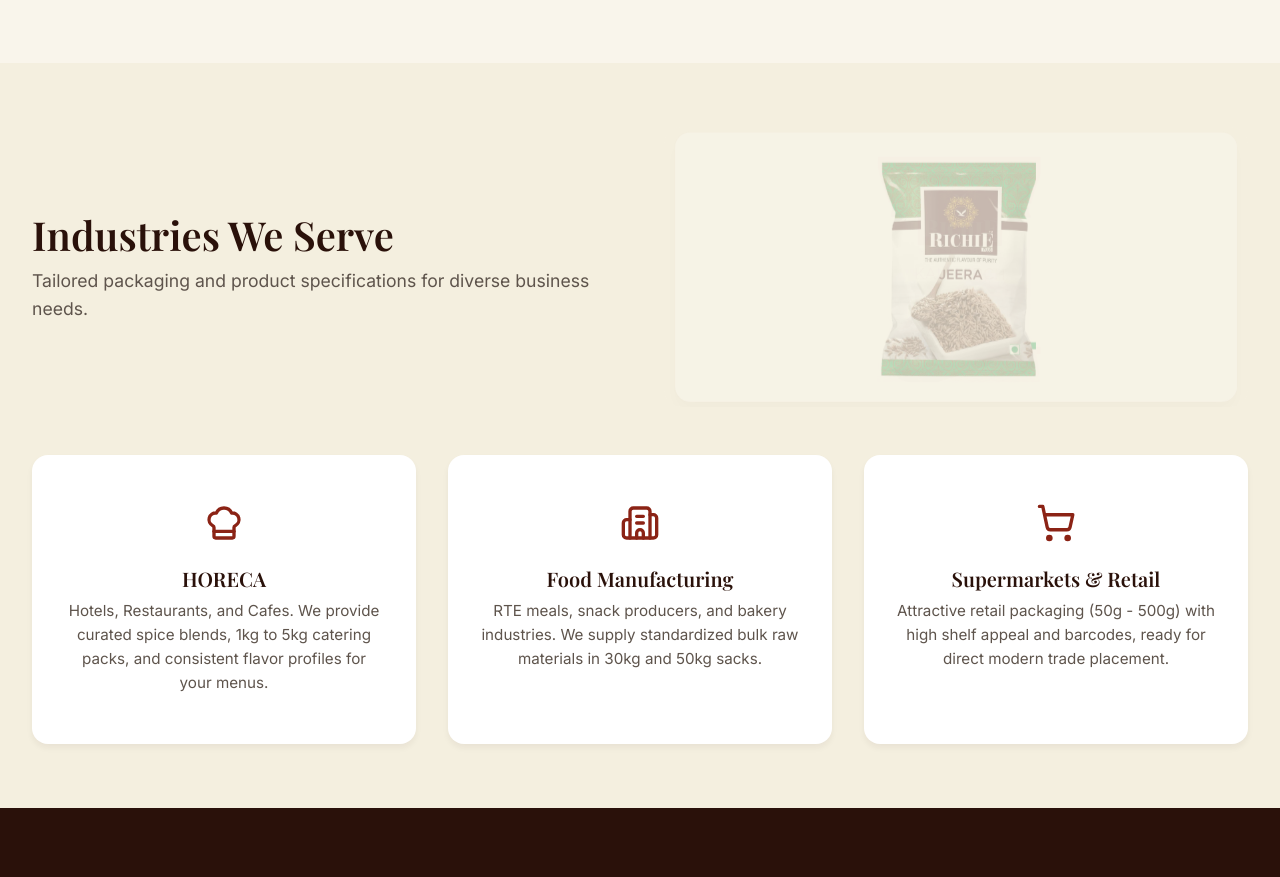
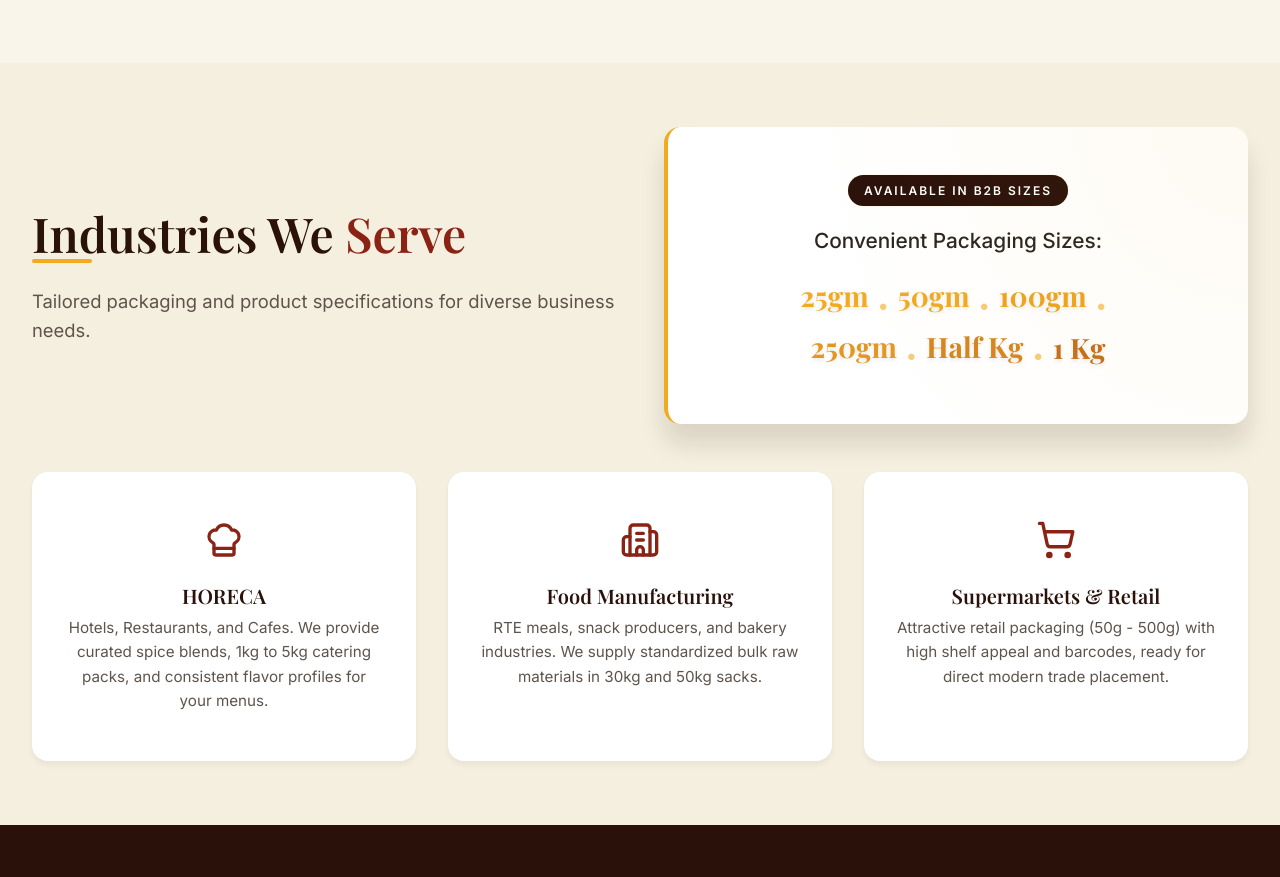
Before and after one commit to hemanthsrisai/Richiespices, a React (Vite) app: page /b2b in a window 1280 px wide. Shown: the part 940-1817 px from the top of the page. Built offline with nearby package versions, Linux system fonts and the light colour scheme; a web font is replaced by a local one.

Commit message:
feat: b2b page animated packaging sizes text and highlighted heading

```diff
--- a/src/pages/B2B.jsx
+++ b/src/pages/B2B.jsx
@@ -44,14 +44,30 @@ const B2B = () => {
         <div className="container">
           <div className={styles.sectionHeaderSplit}>
             <div className={styles.sectionHeaderLeft}>
-              <h2 className="serif-heading">Industries We Serve</h2>
+              <h2 className={`serif-heading ${styles.highlightedHeading}`}>
+                Industries We <span className="text-primary">Serve</span>
+              </h2>
               <p>Tailored packaging and product specifications for diverse business needs.</p>
             </div>
-            <div className={styles.showcaseImages}>
-              <div className={styles.showcaseTrack}>
-                <img src="/media/products/Choti Elaichi.jpg" alt="Green Cardamom" className={styles.showcaseImg} />
-                <img src="/media/products/Black Pepper.jpg" alt="Black Pepper" className={styles.showcaseImg} />
-                <img src="/media/products/Jeera.jpg" alt="Cumin Seeds" className={styles.showcaseImg} />
+            <div className={styles.packagingShowcase}>
+              <div className={styles.packagingContent}>
+                <span className={styles.packagingLabel}>AVAILABLE IN B2B SIZES</span>
+                <div className={styles.animatedTextWrapper}>
+                  Convenient Packaging Sizes:<br/>
+                  <span className={styles.animatedSizes}>
+                    <span className={styles.sizeItem}>25gm</span>
+                    <span className={styles.dot}>•</span>
+                    <span className={styles.sizeItem}>50gm</span>
+                    <span className={styles.dot}>•</span>
+                    <span className={styles.sizeItem}>100gm</span>
+                    <span className={styles.dot}>•</span><br/>
+                    <span className={styles.sizeItem}>250gm</span>
+                    <span className={styles.dot}>•</span>
+                    <span className={styles.sizeItem}>Half Kg</span>
+                    <span className={styles.dot}>•</span>
+                    <span className={styles.sizeItem}>1 Kg</span>
+                  </span>
+                </div>
               </div>
             </div>
           </div>
--- a/src/pages/B2B.module.css
+++ b/src/pages/B2B.module.css
@@ -117,55 +117,119 @@
   }
 }
 
-.sectionHeaderLeft h2 {
-  font-size: 2.5rem;
+/* Highlighted Heading */
+.highlightedHeading {
+  font-size: 3rem !important;
   margin-bottom: var(--spacing-sm);
   color: var(--color-primary-dark);
+  position: relative;
+  display: inline-block;
+}
+
+.highlightedHeading::after {
+  content: '';
+  position: absolute;
+  bottom: 0;
+  left: 0;
+  width: 60px;
+  height: 4px;
+  background-color: var(--color-saffron);
+  border-radius: 2px;
 }
 
 .sectionHeaderLeft p {
   color: var(--color-text-muted);
-  font-size: 1.1rem;
+  font-size: 1.15rem;
   line-height: 1.6;
+  margin-top: var(--spacing-md);
 }
 
-.showcaseImages {
+/* Packaging Showcase Text Animation */
+.packagingShowcase {
+  background: white;
+  border-radius: var(--radius-lg);
+  padding: var(--spacing-xl);
+  box-shadow: var(--shadow-lg);
+  border-left: 4px solid var(--color-saffron);
   position: relative;
-  height: 280px;
   overflow: hidden;
-  border-radius: var(--radius-lg);
+  display: flex;
+  align-items: center;
+  justify-content: center;
+  text-align: center;
+  min-height: 250px;
 }
 
-.showcaseTrack {
-  position: relative;
+.packagingShowcase::before {
+  content: '';
+  position: absolute;
+  top: 0;
+  left: 0;
   width: 100%;
   height: 100%;
+  background: radial-gradient(circle at top right, rgba(242, 170, 31, 0.05), transparent 70%);
+  pointer-events: none;
 }
 
-.showcaseImg {
-  position: absolute;
-  inset: 0;
-  width: 100%;
-  height: 100%;
-  object-fit: contain;
-  opacity: 0;
-  animation: showcaseFade 9s infinite;
-  background: var(--color-white);
-  border-radius: var(--radius-lg);
-  padding: var(--spacing-md);
-  box-shadow: var(--shadow-md);
+.packagingLabel {
+  display: inline-block;
+  background: var(--color-primary-dark);
+  color: var(--color-white);
+  font-size: 0.75rem;
+  letter-spacing: 2px;
+  padding: 6px 16px;
+  border-radius: var(--radius-xl);
+  margin-bottom: var(--spacing-md);
+  font-weight: 700;
+  animation: pulseBadge 3s infinite alternate;
 }
 
-.showcaseImg:nth-child(1) { animation-delay: 0s; }
-.showcaseImg:nth-child(2) { animation-delay: 3s; }
-.showcaseImg:nth-child(3) { animation-delay: 6s; }
+@keyframes pulseBadge {
+  0% { box-shadow: 0 0 0 0 rgba(242, 170, 31, 0.4); }
+  100% { box-shadow: 0 0 0 10px rgba(242, 170, 31, 0); }
+}
 
-@keyframes showcaseFade {
-  0%   { opacity: 0; transform: scale(0.95); }
-  5%   { opacity: 1; transform: scale(1); }
-  30%  { opacity: 1; transform: scale(1); }
-  35%  { opacity: 0; transform: scale(1.02); }
-  100% { opacity: 0; }
+.animatedTextWrapper {
+  font-size: 1.3rem;
+  color: var(--color-text-dark);
+  font-weight: 500;
+  line-height: 1.8;
+}
+
+.animatedSizes {
+  display: block;
+  margin-top: var(--spacing-md);
+  font-family: var(--font-heading-serif);
+  font-size: 1.75rem;
+  color: var(--color-primary);
+  font-weight: 700;
+}
+
+.sizeItem {
+  display: inline-block;
+  animation: floatSize 4s ease-in-out infinite;
+  text-shadow: 0 2px 4px rgba(0,0,0,0.1);
+}
+
+.dot {
+  color: var(--color-saffron);
+  margin: 0 10px;
+  font-size: 1.2rem;
+  vertical-align: middle;
+  opacity: 0.6;
+}
+
+.sizeItem:nth-child(1) { animation-delay: 0s; }
+.sizeItem:nth-child(3) { animation-delay: 0.2s; }
+.sizeItem:nth-child(5) { animation-delay: 0.4s; }
+.sizeItem:nth-child(8) { animation-delay: 0.6s; }
+.sizeItem:nth-child(10) { animation-delay: 0.8s; }
+.sizeItem:nth-child(12) { animation-delay: 1s; }
+
+@keyframes floatSize {
+  0% { transform: translateY(0); color: var(--color-primary); }
+  50% { transform: translateY(-5px); color: var(--color-saffron); }
+  100% { transform: translateY(0); color: var(--color-primary); }
 }
 
 .industryGrid {
```
